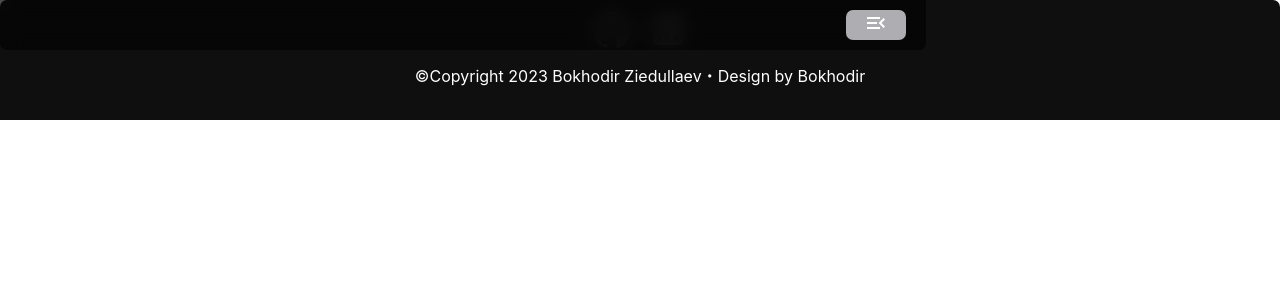
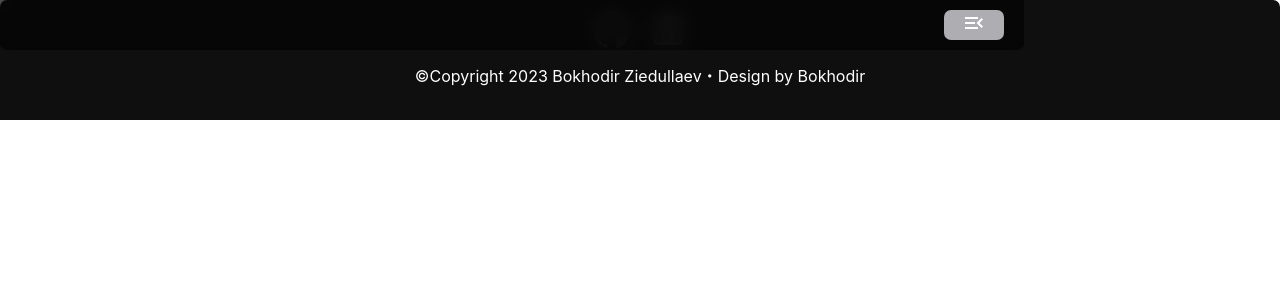
Before and after one commit to xaruFushigi/MainPage, a React (Create React App) app: page / in a window 1280 px wide. Shown: the top 300 px of the page. Built offline with nearby package versions, Linux system fonts and the light colour scheme; no server answers.

Commit message:
Update Navbar.css

```diff
--- a/src/components/Navbar/Navbar.css
+++ b/src/components/Navbar/Navbar.css
@@ -12,6 +12,7 @@
     position: fixed;
     top: 0;
     width: 100%;
+    min-width: 1024px;
     z-index: 100;
     border-bottom-left-radius: 7px;
     border-bottom-right-radius: 7px;
```
